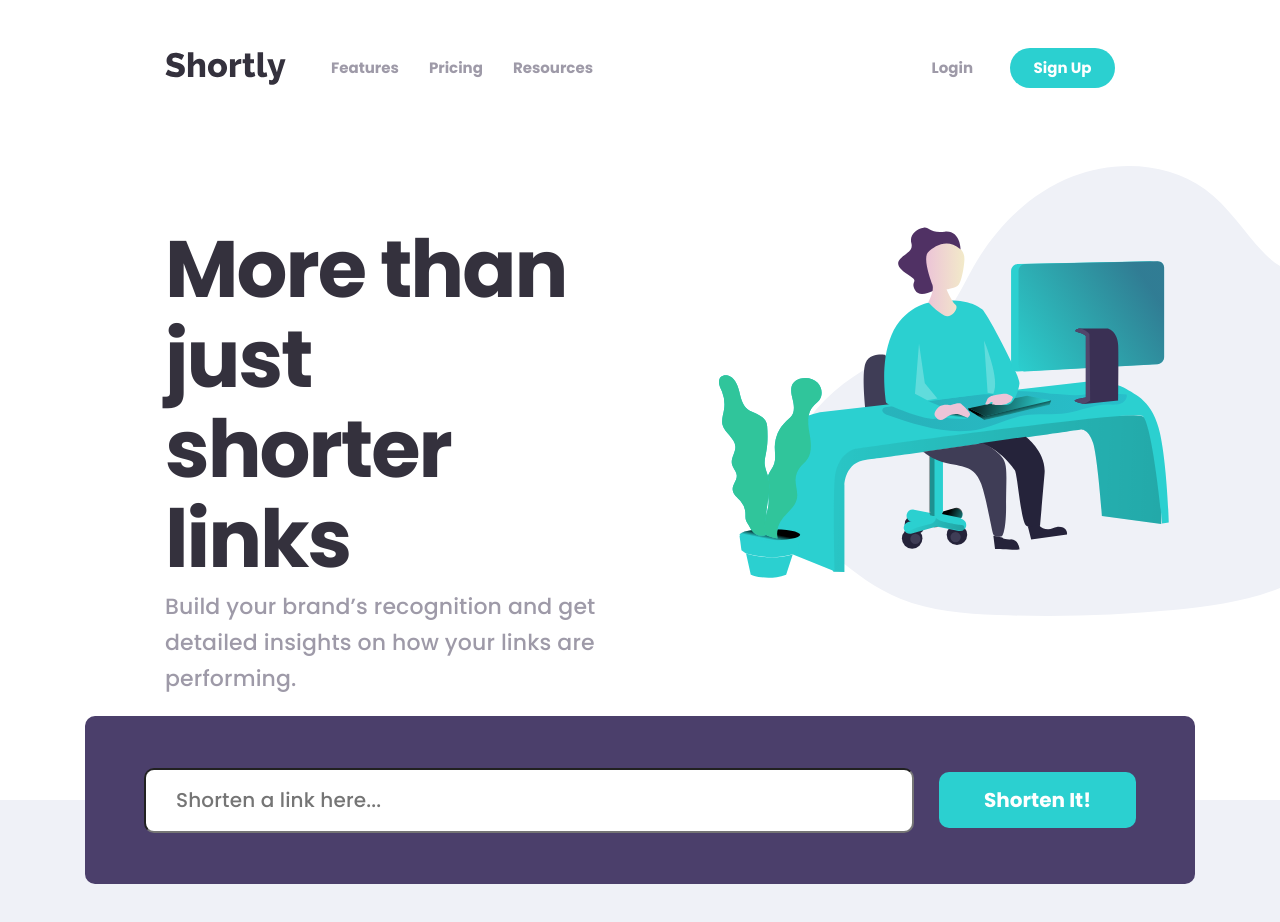
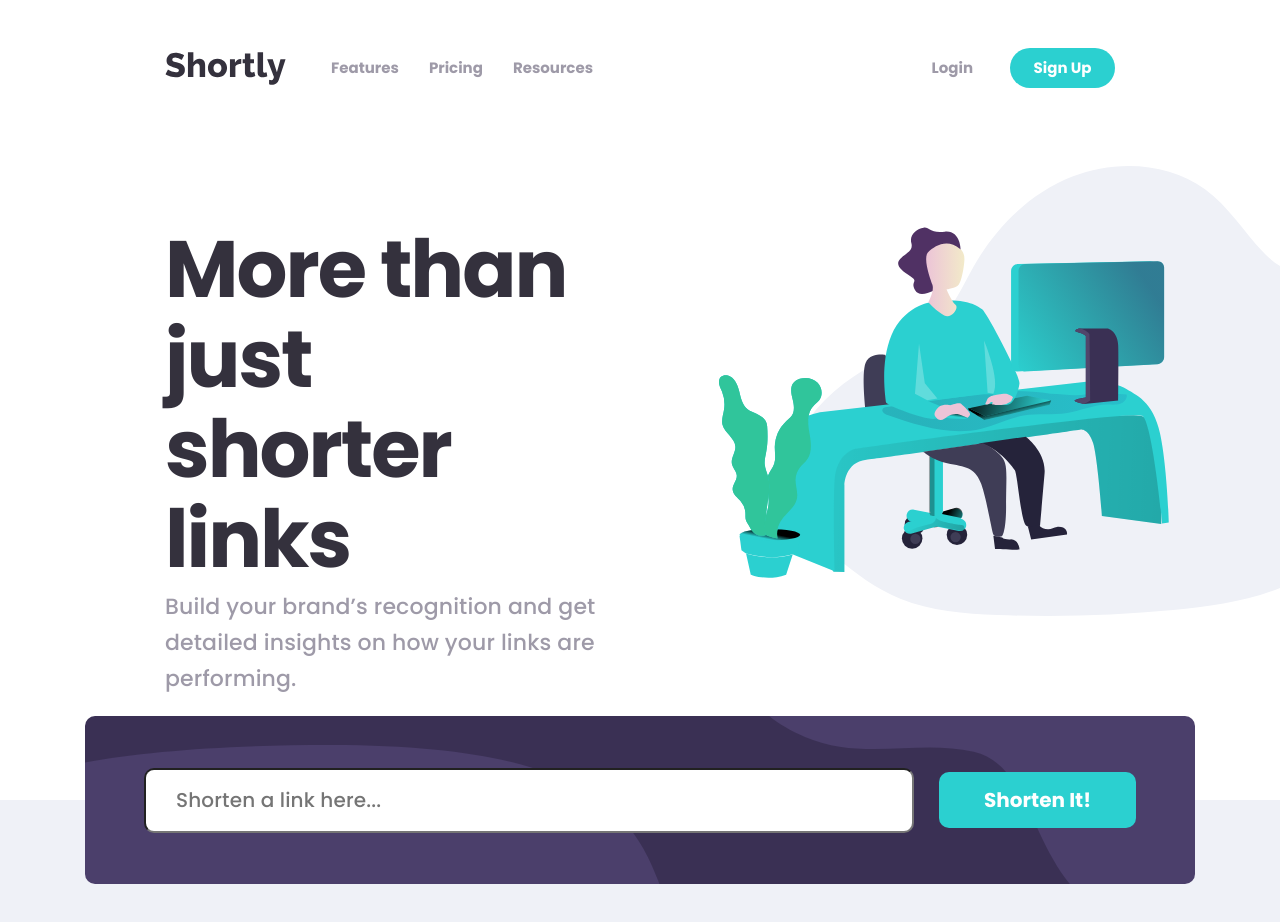
Before and after one commit to KiddAlexx/url-shortening-api-FM, a React (Vite) app: page / in a window 1280 px wide. Shown: the top 922 px of the page. Built offline with nearby package versions, Linux system fonts and the light colour scheme; the HTML template or start-up script is replaced by a standard one.

Commit message:
add background image to url form

```diff
--- a/src/App.css
+++ b/src/App.css
@@ -159,11 +159,12 @@ body {
 .url-shortening-form {
   width: 111rem;
   height: 16.8rem;
+  background-image: url('./assets/imgs/bg-shorten-desktop.svg');
+  background-color: var(--violet-dark);
   display: flex;
   justify-content: center;
   align-items: center;
   gap: 2.5rem;
-  background-color: #4b3f6b;
   border-radius: 1rem;
   transform: translateY(-8.4rem);
 }
--- a/src/App.jsx
+++ b/src/App.jsx
@@ -1,6 +1,6 @@
 import './App.css';
-import Header from '../src/components/Header';
-import Hero from '../src/components/Hero';
+import Header from './components/Header';
+import Hero from './components/Hero';
 import UrlForm from './components/UrlForm';
 
 function App() {
```
